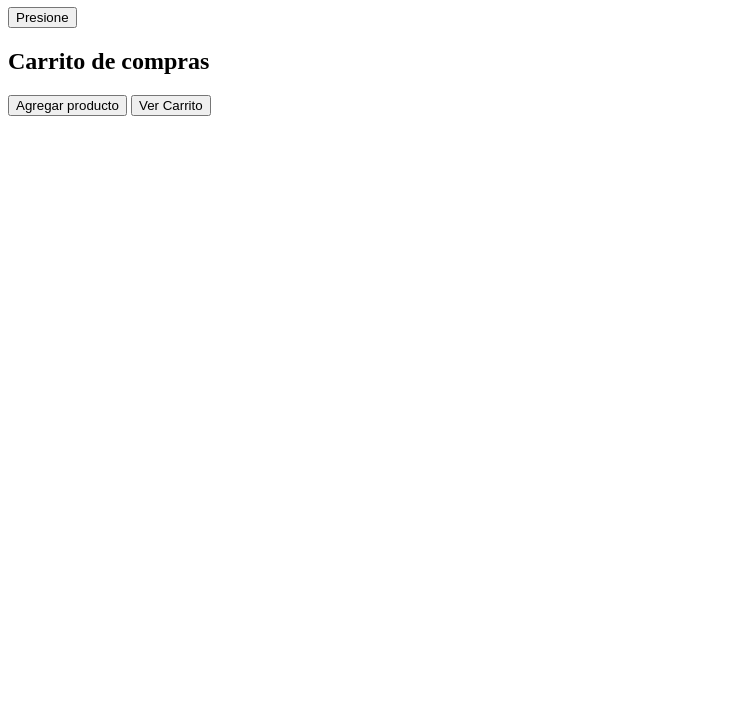
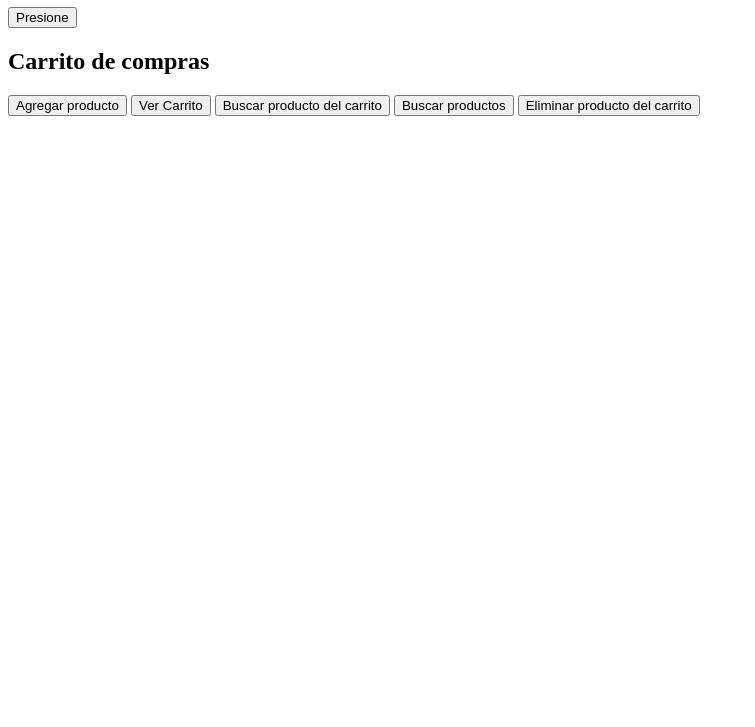
Before and after one commit to marcos-rigo/js-1, a plain HTML site: page index.html in a window 1280 px wide. Shown: the part 73-800 px from the top of the page, without its empty margins (0-755 px from the left). Drawn offline with Linux system fonts and the light colour scheme.

Commit message:
funciones de crud

```diff
--- a/app.js
+++ b/app.js
@@ -86,4 +86,32 @@ const getCarrito = () => {
   alert("los elementos de su carrito son \n- " + carrito.join("\n- "));
 };
 
-const getProduct = () => {};
+function getProductFromCarrito() {
+  const productToFind = prompt(
+    "que producto deseas ver de tu carrito?"
+  ).toLowerCase();
+  if (carrito.includes(productToFind)) {
+    const producto = carrito.find((prod) => prod == productToFind);
+    alert(producto);
+  } else {
+    alert("no esta ese producto en tu carrito");
+  }
+}
+
+const findProducts = () => {
+  const search = prompt("que producto deseas buscar?").toLocaleLowerCase();
+  const results = productos.filter((producto) => producto.includes(search));
+  alert(results);
+};
+
+const deleteProductfromCarrito = () => {
+  const productToDel = prompt(
+    "que producto deseas borrar del carrito?"
+  ).toLowerCase();
+  if (carrito.includes(productToDel)) {
+    carrito = carrito.filter((prod) => prod != productToDel);
+    alert("Producto eliminado");
+  } else {
+    alert("no se encuentra ese producto en tu carrito");
+  }
+};
--- a/index.html
+++ b/index.html
@@ -12,6 +12,13 @@
     <h2>Carrito de compras</h2>
     <button onclick="addProduct()">Agregar producto</button>
     <button onclick="getCarrito()">Ver Carrito</button>
+    <button onclick="getProductFromCarrito()">
+      Buscar producto del carrito
+    </button>
+    <button onclick="findProducts()">Buscar productos</button>
+    <button onclick="deleteProductfromCarrito()">
+      Eliminar producto del carrito
+    </button>
 
     <script src="app.js"></script>
   </body>
```
